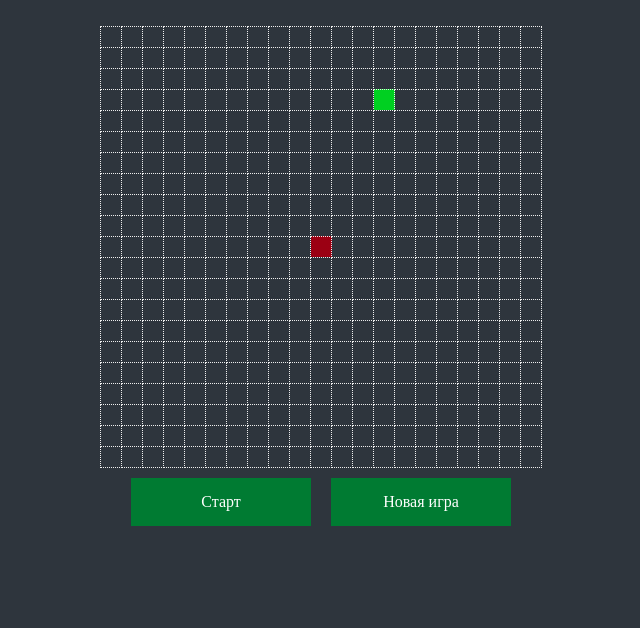
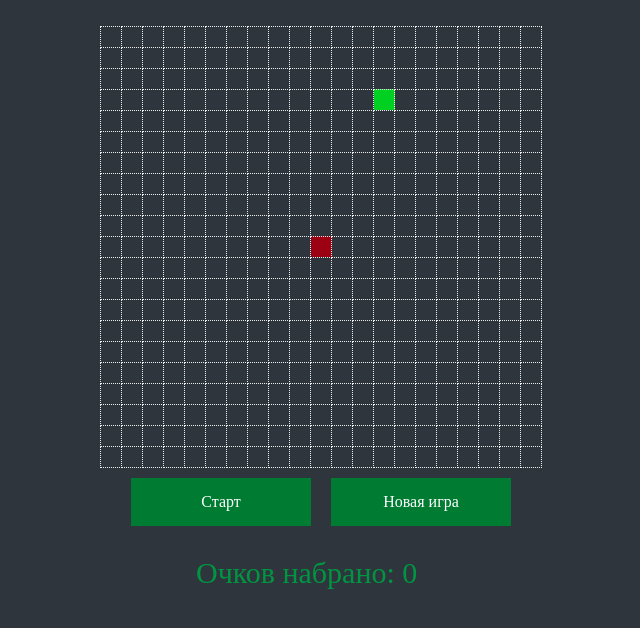
Before and after one commit to xfiendx4life/gb_js_homework, a plain HTML site: page HW7/index.html in a window 1280 px wide. Shown: the whole page, without its empty margins (319-959 px from the left). Drawn offline with Linux system fonts and the light colour scheme.

Commit message:
Score counter added

```diff
--- a/HW7/index.html
+++ b/HW7/index.html
@@ -13,7 +13,9 @@
     <div id="playButton" class="menuButton">Старт</div>
     <div id="newGameButton" class="menuButton">Новая игра</div>
 </div>
-
+<div class="score-table">
+    <p>Очков набрано: <span class="score-count">0</span></p>
+</div>
 <script src="js.js"></script>
 </body>
 </html>
--- a/HW7/js.js
+++ b/HW7/js.js
@@ -216,6 +216,7 @@ const game = {
   food,
   status,
   tickInterval: null,
+  score:0,
 
   init(userSettings = {}) {
     this.config.init(userSettings);
@@ -237,6 +238,7 @@ const game = {
     this.stop();
     this.snake.init(this.getStartSnakeBody(), 'up');
     this.food.setCoordinates(this.getRandomFreeCoordinates());
+    this.renderScore(this.resetScore());
     this.render();
   },
 
@@ -292,6 +294,7 @@ const game = {
   tickHandler() {
     if (!this.canMakeStep()) return this.finish();
     if (this.isOnFood()) {
+      this.renderScore(this.addToScore());
       this.snake.growUp();
       this.food.setCoordinates(this.getRandomFreeCoordinates());
 
@@ -300,6 +303,20 @@ const game = {
 
     this.snake.makeStep();
     this.render();
+  },
+
+  addToScore() {
+    return ++this.score;
+  },
+
+  resetScore() {
+    this.score = 0;
+    return this.score;
+  },
+
+  renderScore(score) {
+    let count = document.querySelector('.score-count');
+    count.innerHTML = score;
   },
 
   isOnFood() {
--- a/HW7/style.css
+++ b/HW7/style.css
@@ -44,3 +44,14 @@ td.cell{
 .disabled:hover{
     background: #7c7c7c;
 }
+
+.score-table p, .score-count{
+    color: #009641;
+    font-size: 30px;
+}
+
+.score-table {
+    width: 250px;
+    margin: 0 auto;
+    margin-top: 20px;
+}
```
